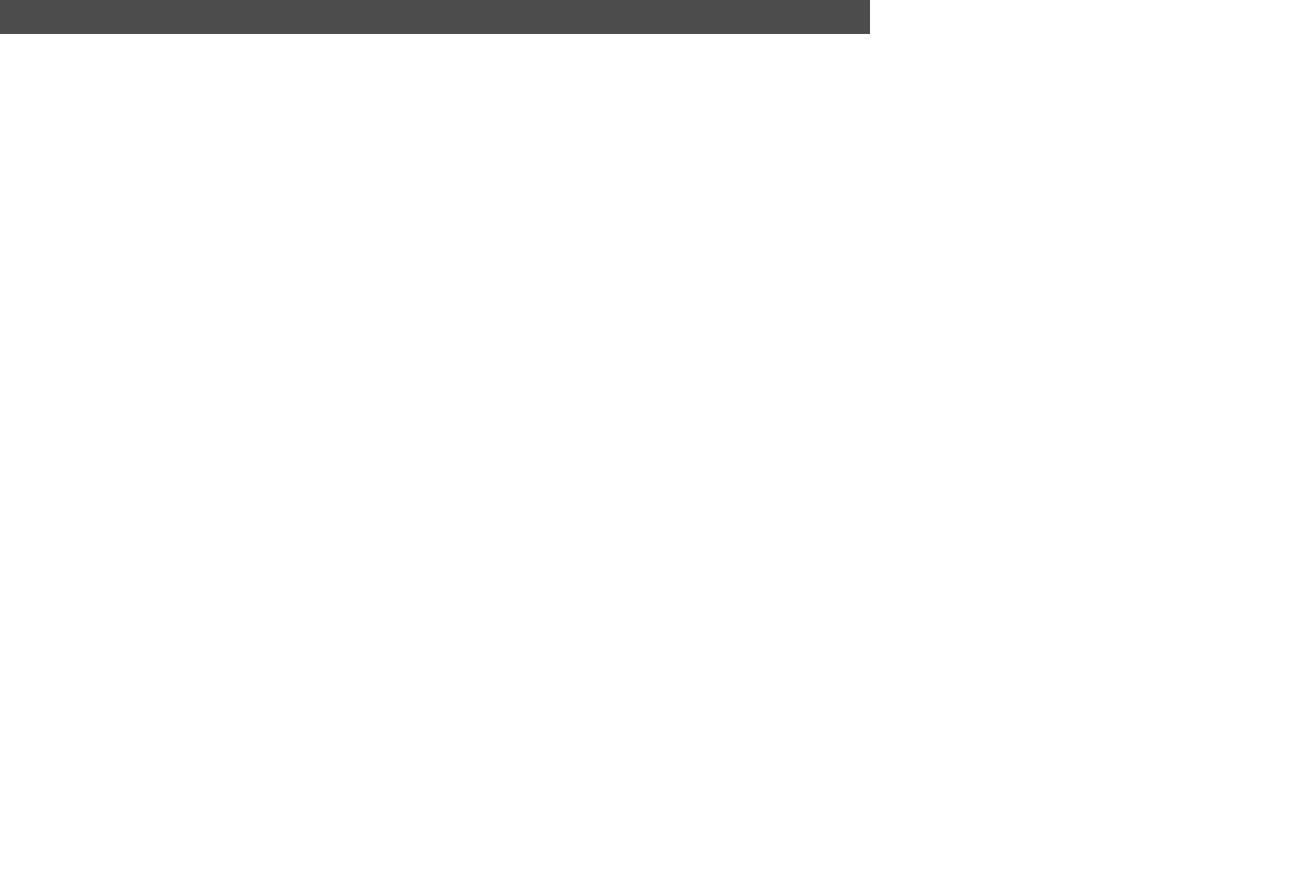
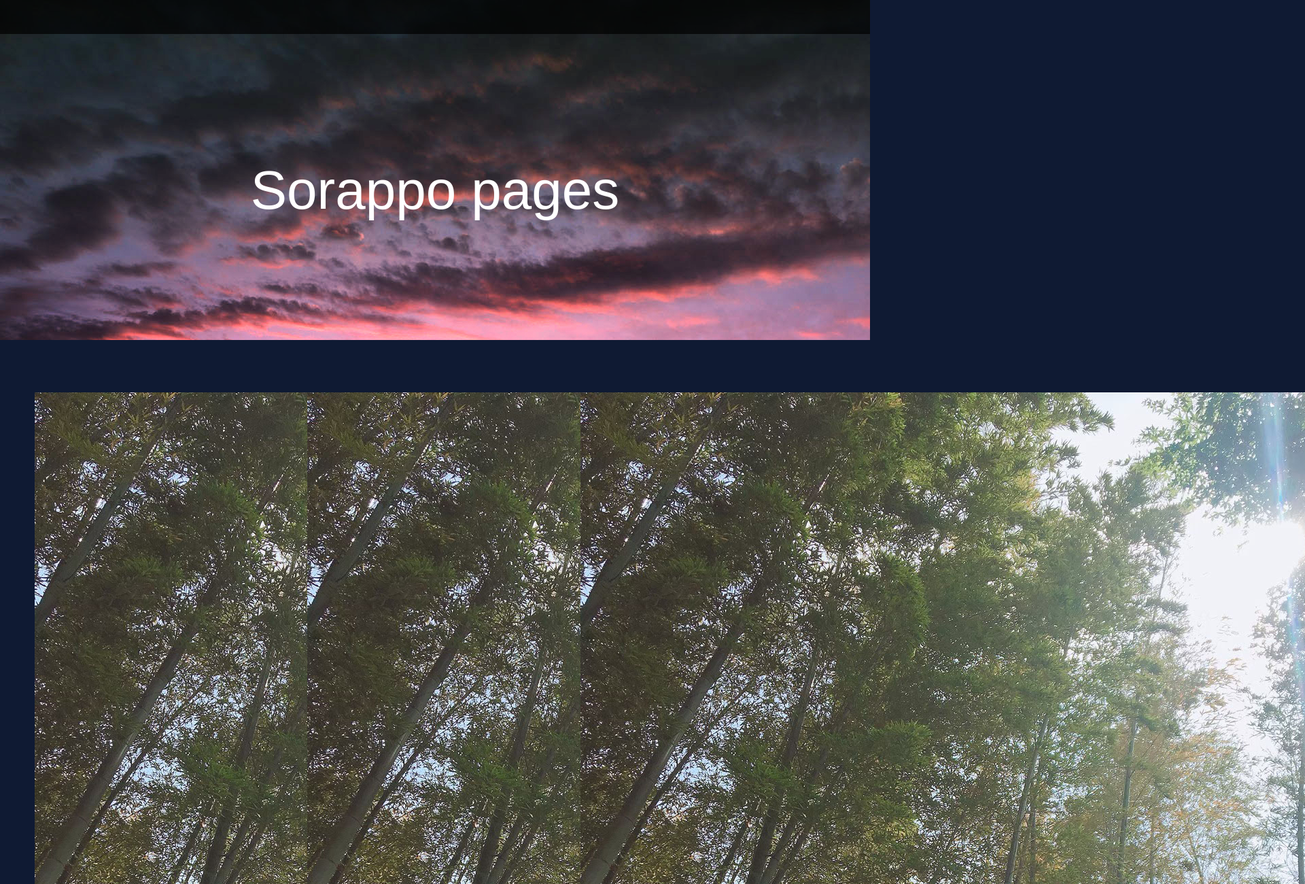
Before and after one commit to katoayano/learning, a plain HTML site: page index.html in a window 1280 px wide. Shown: the top 1300 px of the page at 68% size, 1920 px wide, since content can reach past the window. Before the commit the page ends 800 px from the top, so only its background shows below. Drawn offline with Linux system fonts and the light colour scheme.

Commit message:
画像のアップロード

```diff
--- a/index.html
+++ b/index.html
@@ -10,12 +10,31 @@
   <link rel="apple-touch-icon" sizes="180x180" href="apple-touch-icon2.png">
 </head>
 <body>
-<header>
- <div class="head-container">
- </div>
-</header>
-<div class="wrapper">
-</div>
+
+  <header>
+   <div class="head-container">
+   </div>
+   <div class="home_photo">
+     <h1 class="home_title">Sorappo pages</h1>
+   </div>
+  </header>
+
+  <div class="wrapper grid">
+    <div class="item">
+      <img class="item_photo" src="images/photo1.jpg" alt="">
+    </div>
+    <div class="item">
+      <img class="item_photo" src="images/photo1.jpg" alt="">
+    </div>
+    <div class="item">
+      <img class="item_photo" src="images/photo1.jpg" alt="">
+    </div>
+
+
+
+
+
+  </div>
 
 </body>
 </html>
--- a/stylesheet.css
+++ b/stylesheet.css
@@ -49,6 +49,9 @@ table {
 /*--------------------------リセットCSS--------------------------*/
 
 /*--------------------------ここから--------------------------*/
+body {
+	background-color : #0f1a33;
+}
 .head-container{
   background-color : black;
   height : 50px;
@@ -57,3 +60,28 @@ table {
 
   position: fixed;
 }
+.home_photo{
+	background-image : url(sora_photo2.jpg), linear-gradient(#c9ffbf, #ffafbd);;
+	background-blend-mode : hard-light;
+	min-height: 500px;
+}
+.home_title{
+	color : #fff;
+	text-align : center;
+	position: relative;
+	top : 30vh;
+	font-family: "yu Gothic Medium", "淑ゴシック Medium", YuGothic, "淑ゴシック体", "ヒラギノ角ゴ Pro W3", sans-serif;
+	font-size : 5em;
+}
+.wrapper{
+  max-width:1100;
+  margin: 0 auto;
+  padding: 0 4%;
+}
+.grid{
+  display: grid;
+  gap:26px;
+  grid-template-columns:repeat(auto-fit, minmax(240px, 1fr));
+  margin-top: 6%;
+  margin-bottom: 50px;
+}
```
Also changed, not shown: images/photo1.jpg (added), images/photo2.jpg (added), images/photo3.jpg (added), images/photo4.jpg (added), images/photo5.jpg (added), images/photo6.jpg (added), images/photo7.jpg (added), images/photo8.jpg (added), images/photo9.jpg (added), sora_photo.jpg (added), sora_photo2.jpg (added).
